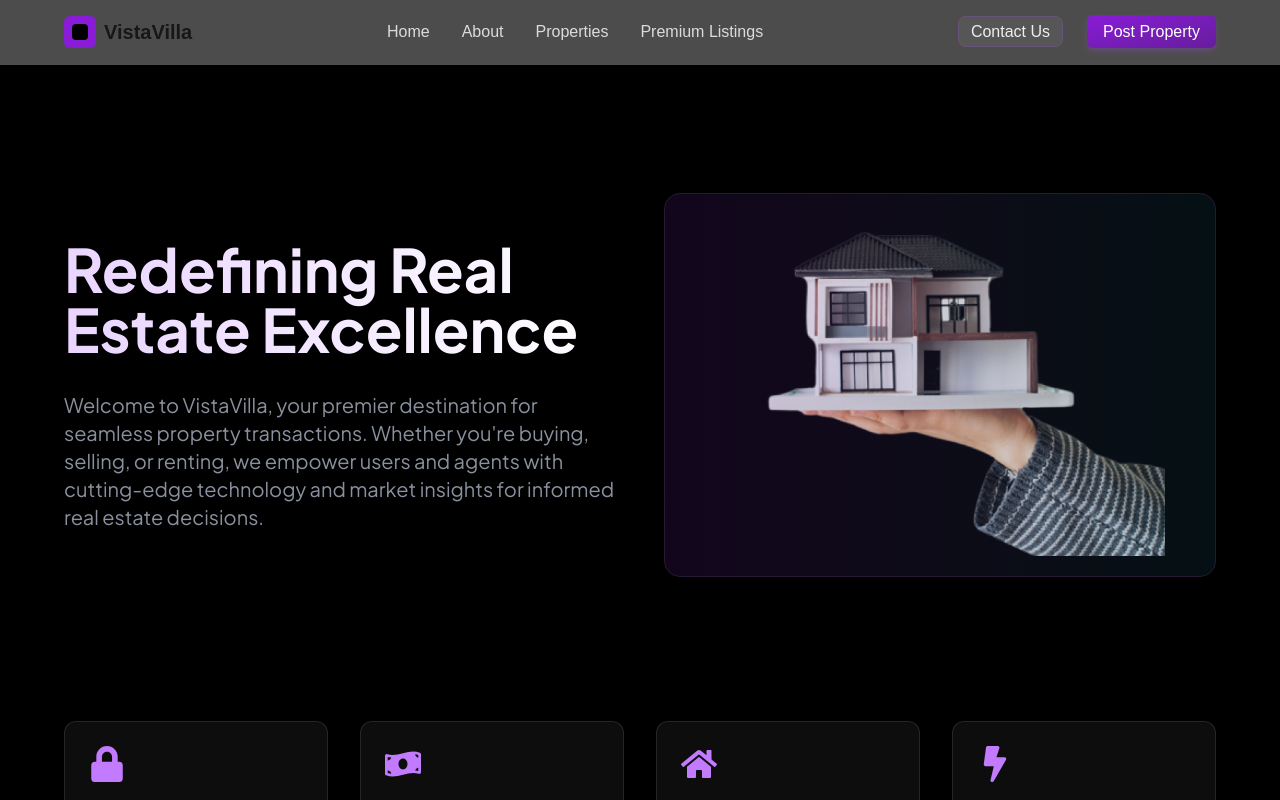
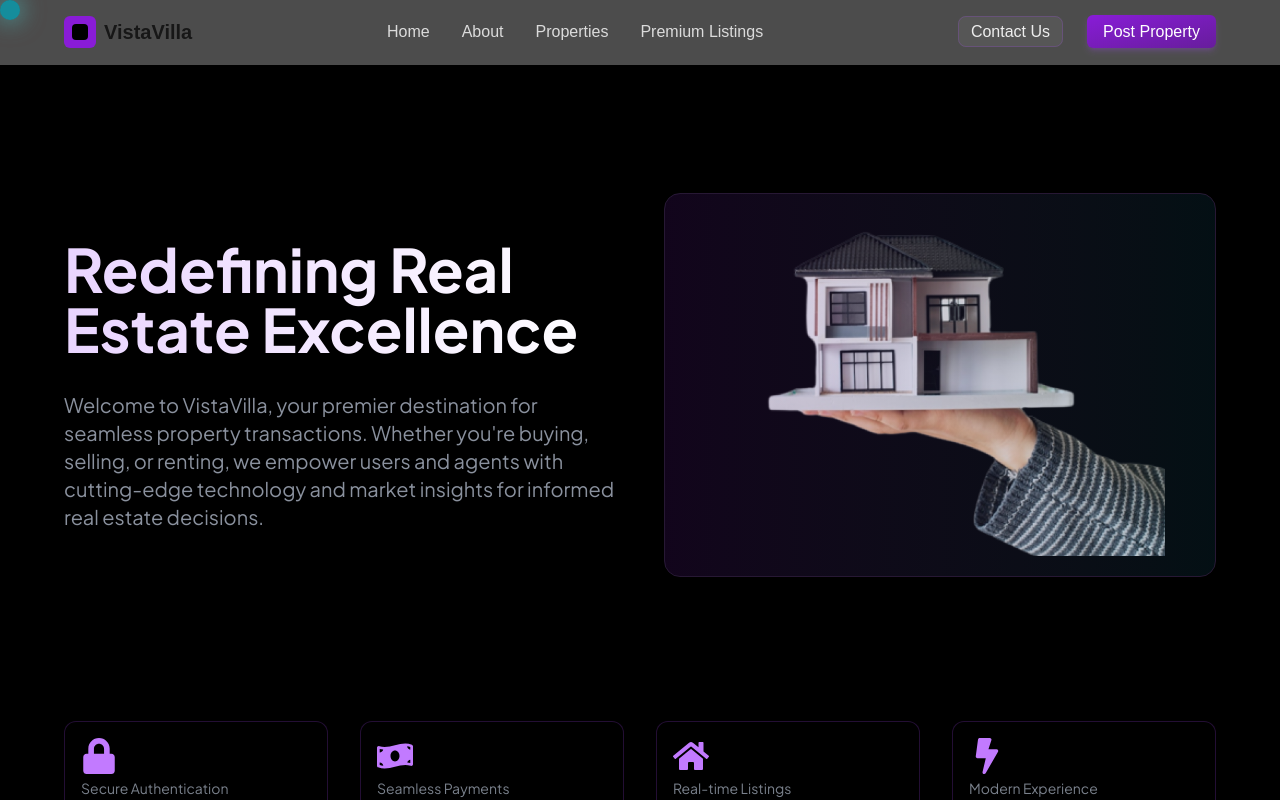
Before and after one commit to Aryanftw/vista-villa, a Next.js app: page /about in a window 1280 px wide. Shown: the top 800 px of the page. Built offline with nearby package versions, Linux system fonts and the light colour scheme.

Commit message:
custom cursor

```diff
--- a/app/components/About.js
+++ b/app/components/About.js
@@ -108,18 +108,20 @@ export default function AboutPage() {
               }
             ].map((feature, index) => (
               <motion.div
-                key={index}
-                variants={{
-                  hidden: { opacity: 0, y: 20 },
-                  visible: { opacity: 1, y: 0 }
-                }}
-                className="bg-white/5 backdrop-blur-lg p-6 rounded-xl border border-white/10 hover:border-purple-400/50 hover:shadow-2xl hover:shadow-purple-500/20 transition-all duration-300 hover:scale-105"
-                whileHover={{ y: -10 }}
-              >
-                <div className="mb-4">{feature.icon}</div>
-                <h3 className="text-xl font-semibold mb-2">{feature.title}</h3>
-                <p className="text-gray-400/90">{feature.desc}</p>
-              </motion.div>
+              key={index}
+              className="bg-black/40 backdrop-blur-xl p-4 rounded-xl border border-purple-500/20 transition-all duration-300 hover:shadow-lg hover:shadow-purple-500/20 hover:bg-purple-900/10 group"
+              initial={{ opacity: 0, y: 30 }}
+              animate={{ opacity: 1, y: 0 }}
+              transition={{ duration: 0.5, delay: 0.6 + (index * 0.1) }}
+            >
+              <div className="text-3xl font-bold bg-gradient-to-r from-purple-400 to-pink-300 bg-clip-text text-transparent group-hover:from-pink-300 group-hover:to-purple-400 transition-all duration-300">
+                {feature.icon}
+              </div>
+              <h3 className="text-gray-400/80 text-sm mt-1 group-hover:text-gray-300/90 transition-colors duration-300">{feature.title}</h3>
+              <p>
+                {feature.desc}
+              </p>
+            </motion.div>
             ))}
           </motion.div>
         </div>
--- /dev/null
+++ b/app/components/CursorBlob.js
@@ -0,0 +1,33 @@
+"use client";
+import { useEffect } from "react";
+import { motion, useMotionValue, useSpring } from "framer-motion";
+
+const CursorBlob = () => {
+  const mouseX = useMotionValue(0);
+  const mouseY = useMotionValue(0);
+
+  // Smooth animations using useSpring
+  const smoothX = useSpring(mouseX, { stiffness: 150, damping: 12 });
+  const smoothY = useSpring(mouseY, { stiffness: 150, damping: 12 });
+
+  useEffect(() => {
+    const moveCursor = (e) => {
+      mouseX.set(e.clientX);
+      mouseY.set(e.clientY);
+    };
+
+    window.addEventListener("mousemove", moveCursor);
+    return () => {
+      window.removeEventListener("mousemove", moveCursor);
+    };
+  }, []);
+
+  return (
+    <motion.div
+      className="fixed top-0 left-0 z-50 w-5 h-5 bg-cyan-300 opacity-80 shadow-[0_0_20px_5px_rgba(0,255,255,0.6)] rounded-full pointer-events-none mix-blend-difference"
+      style={{ x: smoothX, y: smoothY }}
+    />
+  );
+};
+
+export default CursorBlob;
--- a/app/layout.js
+++ b/app/layout.js
@@ -3,6 +3,7 @@ import "./globals.css";
 import { Urbanist } from "next/font/google";
 import { ClerkProvider } from "@clerk/nextjs";
 import Navigation from "./components/Navbar";
+import CursorBlob from "./components/CursorBlob";
 
 const geistSans = Geist({
   variable: "--font-geist-sans",
@@ -32,7 +33,9 @@ export default function RootLayout({ children }) {
       <body
         className={`${geistSans.variable} ${geistMono.variable} antialiased`}
       >
+
         <Navigation/>
+        <CursorBlob/>
         {children}
       </body>
     </html>
```
